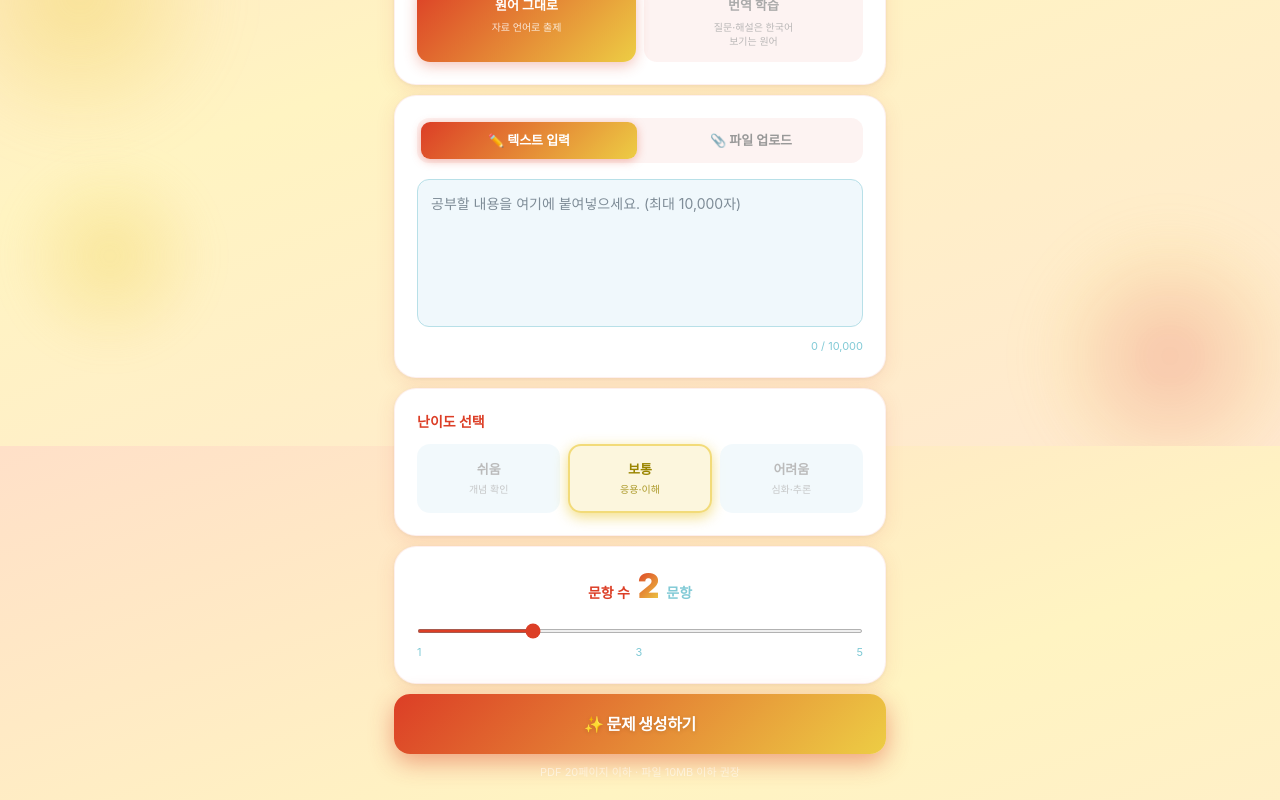
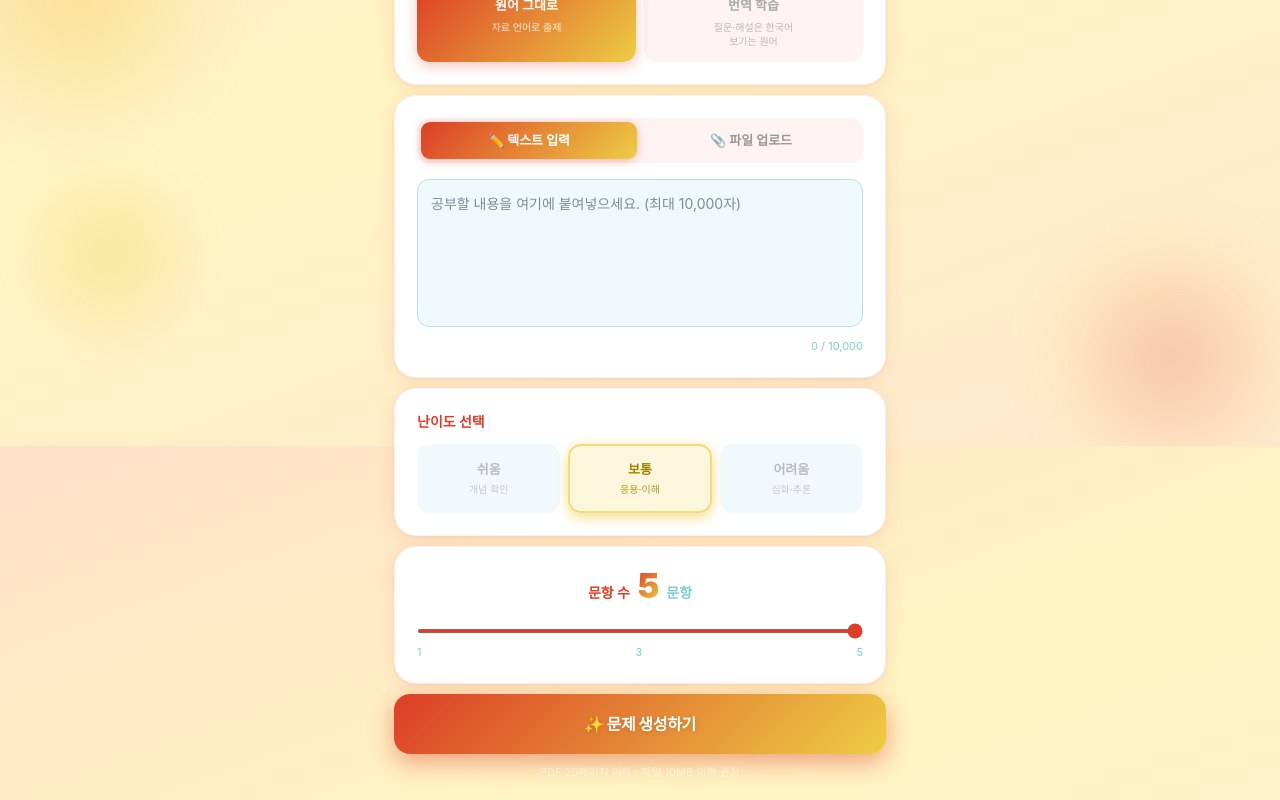
Before and after one commit to highstar24/picknsolve, a Next.js app: page / in a window 1280 px wide. Shown: the part 354-1154 px from the top of the page. Built offline with nearby package versions, Linux system fonts and the light colour scheme.

Commit message:
문항 수 기본값 5로 복원

```diff
--- a/app/page.tsx
+++ b/app/page.tsx
@@ -33,7 +33,7 @@ export default function HomePage() {
   const [file, setFile] = useState<File | null>(null)
   const [fileError, setFileError] = useState<string | null>(null)
   const [difficulty, setDifficulty] = useState<Difficulty>('normal')
-  const [count, setCount] = useState(2)
+  const [count, setCount] = useState(5)
   const [loading, setLoading] = useState(false)
   const [error, setError] = useState<string | null>(null)
 
```
